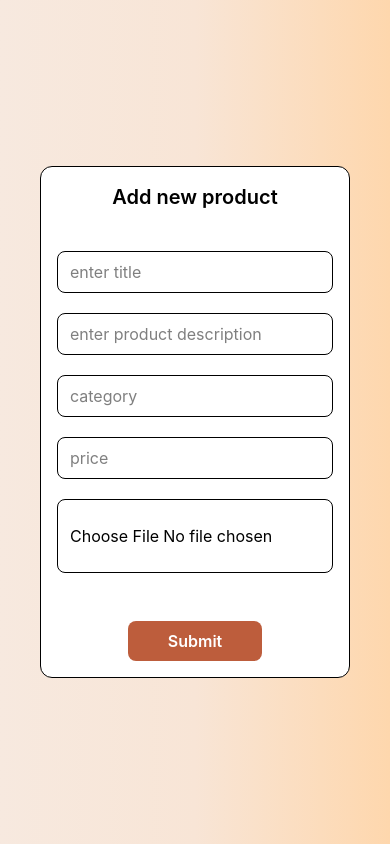
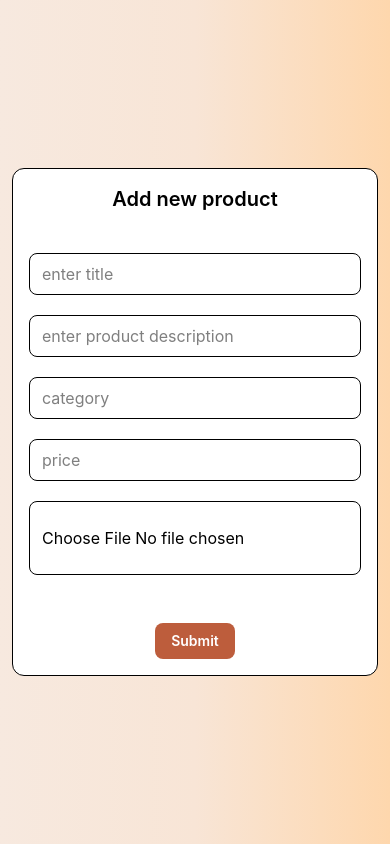
Before and after one commit to CodeWithAnshul1/glamkudi-frontend, a React (Vite) app: page /admin/add-product in a window 390 px wide. Built offline with nearby package versions, Linux system fonts and the light colour scheme; no server answers.

Commit message:
change product add form

```diff
--- a/src/pages/AdminAddProduct.jsx
+++ b/src/pages/AdminAddProduct.jsx
@@ -57,7 +57,7 @@ export default function AdminAddProduct() {
 
       <form
         onSubmit={handlesubmit}
-        className="flex flex-col items-center justify-center mx-10 bg-white max-w-[470px] xl:mx-auto my-20 w-full rounded-xl border p-4"
+        className="flex flex-col items-center justify-center mx-3  bg-white max-w-[470px] xl:mx-auto my-20 w-full rounded-xl border p-4"
       >
 
         <h3 className='font-semibold text-xl font-["Playfair_Display"]'>
@@ -112,7 +112,7 @@ export default function AdminAddProduct() {
         <button
           type="submit"
           disabled={loading}
-          className="bg-[#bd5d3c] text-white font-semibold hover:bg-[#a94f32] transition px-10 py-2 rounded-lg mt-5"
+          className="bg-[#bd5d3c] text-white text-sm md:text-md font-semibold hover:bg-[#a94f32] transition px-4  md:px-10 py-2 rounded-lg mt-5"
         >
           {loading?"Loading...":"Submit"}
         </button>
```
